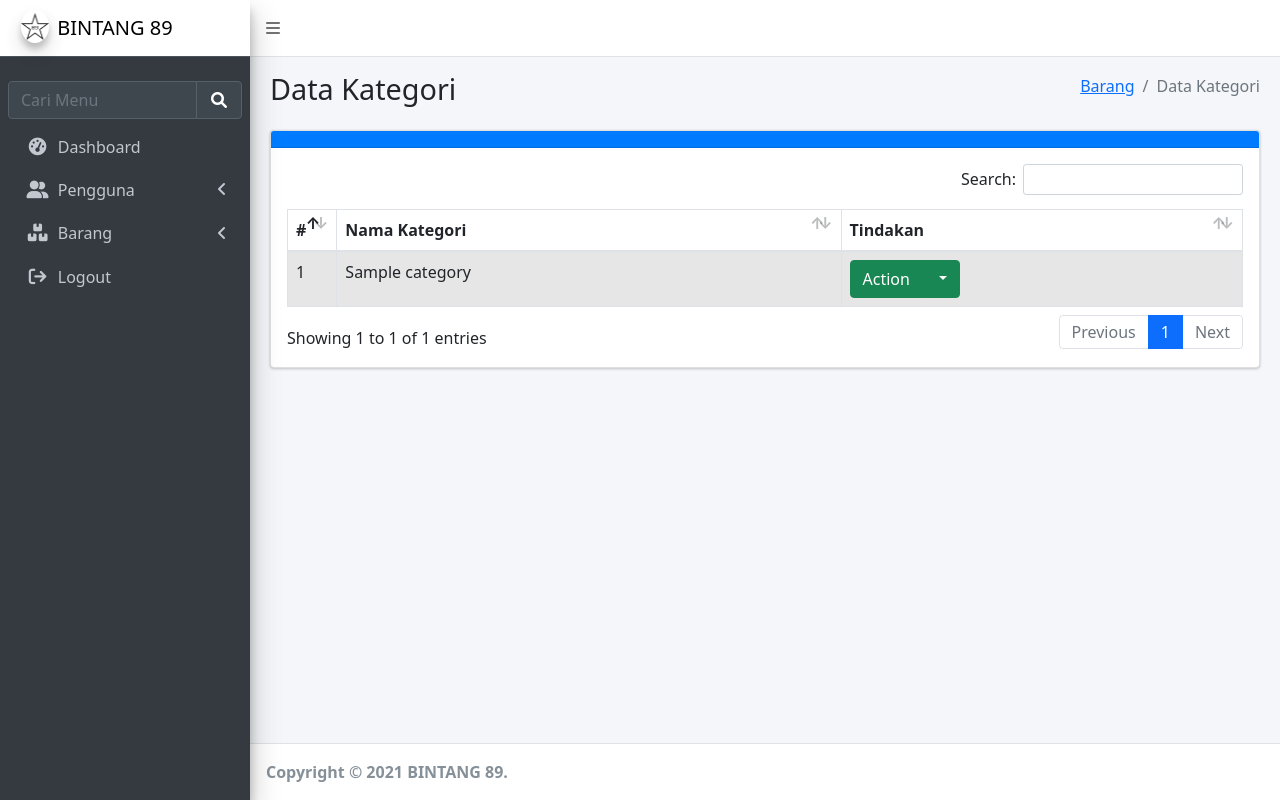
After one commit to tauhid234/inventory, a PHP site: page /pages/admin/kategori_view.php in a window 1280 px wide. The commit adds this page. Run offline with PHP 8.4, Linux system fonts and the light colour scheme; the visitor is signed in with stand-in values (Sample User, id 1); tables that the repository leaves empty or names only in its code hold one stand-in row (values such as "Sample post"); some libraries are stand-ins or nearby versions.

Commit message:
ADD CATEGORY DONE & PROGRESS NEW ITEMS

```diff
--- a/component_temp/header.php
+++ b/component_temp/header.php
@@ -16,6 +16,8 @@
   <meta name="viewport" content="width=device-width, initial-scale=1">
   <meta name="description" content="INVENTORY MANAGEMENT - BINTANG 89">
   <title><?= $title->title();?></title>
+
+  <link rel='shortcut icon' href='../../dist/img/LOGO-BINTANG-89.png'/>
 
   <!-- Google Font: Source Sans Pro -->
   <link rel="stylesheet" href="https://fonts.googleapis.com/css?family=Source+Sans+Pro:300,400,400i,700&display=fallback">
--- a/component_temp/sidebar.php
+++ b/component_temp/sidebar.php
@@ -1,7 +1,7 @@
 <!-- Main Sidebar Container -->
 <aside class="main-sidebar sidebar-dark-primary elevation-4">
     <!-- Brand Logo -->
-    <a href="index3.html" class="brand-link" style="background-color: white;">
+    <a href="dashboard.php" class="brand-link" style="background-color: white;">
       <img src="../../dist/img/LOGO-BINTANG-89.png" alt="INVENTORY Logo" class="brand-image img-circle elevation-3" style="opacity: .8">
       <span class="brand-text font-weight-light" style="color: black;">BINTANG 89</span>
     </a>
@@ -67,6 +67,43 @@
             </ul>
           </li>
           <li class="nav-item">
+            <a href="#" class="nav-link">
+              <i class="nav-icon fas fa-light fa-boxes-stacked"></i>
+              <p>
+                Barang
+                <i class="right fas fa-angle-left"></i>
+              </p>
+            </a>
+            <ul class="nav nav-treeview">
+              <li class="nav-item">
+                <a href="../../pages/admin/barang.php" class="nav-link">
+                  <i class="far fa-circle nav-icon"></i>
+                  <p>Tambah Barang</p>
+                </a>
+              </li>
+              <li class="nav-item">
+                <a href="../../pages/admin/barang_view.php" class="nav-link">
+                  <i class="far fa-circle nav-icon"></i>
+                  <p>Data Barang</p>
+                </a>
+              </li>
+            </ul>
+            <ul class="nav nav-treeview">
+              <li class="nav-item">
+                <a href="../../pages/admin/kategori.php" class="nav-link">
+                  <i class="far fa-circle nav-icon"></i>
+                  <p>Tambah Kategori</p>
+                </a>
+              </li>
+              <li class="nav-item">
+                <a href="../../pages/admin/kategori_view.php" class="nav-link">
+                  <i class="far fa-circle nav-icon"></i>
+                  <p>Data Kategori</p>
+                </a>
+              </li>
+            </ul>
+          </li>
+          <li class="nav-item">
             <a href="../../pages/logout.php" class="nav-link">
               <i class="nav-icon fas fa-solid fa-arrow-right-from-bracket"></i>
               <p>
--- /dev/null
+++ b/controller/CategoryController.php
@@ -0,0 +1,23 @@
+<?php
+require_once('../../model/CategoryModel.php');
+
+class CategoryController{
+
+    var $controller;
+    public function __construct()
+    {
+        $this->controller = new CategoryModel();
+    }
+
+    public function AddController($name_category){
+        return $this->controller->Add($name_category);
+    }
+
+    public function UpdateController($id, $name_category){
+        return $this->controller->Update($id, $name_category);
+    }
+
+    public function DeleteController($id){
+        return $this->controller->Delete($id);
+    }
+}
--- /dev/null
+++ b/model/CategoryModel.php
@@ -0,0 +1,55 @@
+<?php
+require_once('../../server/server.php');
+require_once('../../util/MessageUtil.php');
+
+class CategoryModel{
+
+    var $server;
+    var $output;
+    var $msg;
+
+    public function __construct()
+    {
+        $this->server = new Server();
+        $this->msg = new MessageUtil();
+    }
+
+    public function View(){
+        $data = mysqli_query($this->server->mysql, "SELECT * FROM category");
+        while($d = mysqli_fetch_assoc($data)){
+            $this->output[] = $d;
+        }
+        return $this->output;
+    }
+
+    public function Add($nama_category){
+
+        $name = strtoupper($nama_category);
+        $data = mysqli_query($this->server->mysql, "SELECT * FROM category WHERE name_category = '$name'");
+        $num = mysqli_num_rows($data);
+        if($num == 1){
+            return $this->msg->Warning('Data dengan nama kategori tersebut sudah tersedia');
+        }
+
+        $insert = mysqli_query($this->server->mysql, "INSERT INTO category (id, name_category) VALUES ('', '$name')");
+        return $this->msg->Success('Data kategori berhasil disimpan');
+    }
+
+    public function Update($id, $nama_category){
+
+        $name = strtoupper($nama_category);
+        $cek = mysqli_query($this->server->mysql, "SELECT * FROM category WHERE id = '$id'");
+        $num = mysqli_num_rows($cek);
+        if($num == 0){
+            return $this->msg->Error('Data id tersebut tidak valid');
+        }
+
+        $update = mysqli_query($this->server->mysql, "UPDATE category SET name_category = '$name' WHERE id = '$id'");
+        return $this->msg->Success('Data kategori berhasil di update');
+    }
+
+    public function Delete($id){
+        $data = mysqli_query($this->server->mysql, "DELETE FROM category WHERE id = '$id'");
+        return $this->msg->Success('Data kategori berhasil dihapus');
+    }
+}
--- /dev/null
+++ b/pages/admin/kategori_view.php
@@ -0,0 +1,194 @@
+    <!-- HEADER -->
+    <?php
+        include('../../component_temp/header.php');
+        include('../../model/CategoryModel.php');
+        $model = new CategoryModel();
+    ?>
+    <!-- END HEADER -->
+
+  <!-- NAVBAR -->
+    <?php
+    include('../../component_temp/navbar.php');
+    ?>
+  <!-- END NAVBAR -->
+
+  <!-- SIDEBAR -->
+    <?php
+    include('../../component_temp/sidebar.php');
+    ?>
+  <!-- END SIDEBAR -->
+
+  <?php
+  include('../../controller/CategoryController.php');
+  $alert = "";
+
+  $controller = new CategoryController();
+
+  if(isset($_POST['update'])){
+    $id = $_POST['id'];
+    $name_category = $_POST['name_kategori'];
+
+    $alert = $controller->UpdateController($id, $name_category);
+  }
+
+  if(isset($_POST['hapus'])){
+    $id = $_POST['id'];
+    $alert = $controller->DeleteController($id);
+  }
+  ?>
+
+  <!-- Content Wrapper. Contains page content -->
+  <div class="content-wrapper">
+    <!-- Content Header (Page header) -->
+    <div class="content-header">
+      <div class="container-fluid">
+        <div class="row mb-2">
+          <div class="col-sm-6">
+            <h1 class="m-0">Data Kategori</h1>
+          </div><!-- /.col -->
+          <div class="col-sm-6">
+            <ol class="breadcrumb float-sm-right">
+              <li class="breadcrumb-item"><a href="#">Barang</a></li>
+              <li class="breadcrumb-item active">Data Kategori</li>
+            </ol>
+          </div><!-- /.col -->
+        </div><!-- /.row -->
+        <?= $alert; ?>
+      </div><!-- /.container-fluid -->
+    </div>
+    <!-- /.content-header -->
+
+    <!-- Main content -->
+    <section class="content">
+      <div class="container-fluid">
+        <!-- Small boxes (Stat box) -->
+        <div class="row">
+          <div class="col-md-12">
+            <div class="card card-primary">
+                <div class="card-header">
+                </div>
+              <!-- /.card-header -->
+              <div class="card-body">
+                <table class="table table-bordered table-striped" id="example1">
+                  <thead>
+                    <tr>
+                      <th style="width: 10px">#</th>
+                      <th>Nama Kategori</th>
+                      <th>Tindakan</th>
+                    </tr>
+                  </thead>
+                  <tbody>
+                    <?php
+                      $no = 1;
+                      foreach($model->View() as $data){
+                    ?>
+                    <tr>
+                      <td><?= $no++; ?></td>
+                      <td><?= $data['name_category']; ?></td>
+                      <td>
+                        <div class="btn-group">
+                          <button type="button" class="btn btn-success">Action</button>
+                          <button type="button" class="btn btn-success dropdown-toggle" data-toggle="dropdown">
+                            <span class="sr-only">Toggle Dropdown</span>
+                          </button>
+                          <div class="dropdown-menu" role="menu">
+                            <a class="dropdown-item" href="#" data-toggle="modal" data-target="#modal-edit-<?= $data['id']; ?>">EDIT</a>
+                            <a class="dropdown-item" href="#" data-toggle="modal" data-target="#modal-hapus-<?= $data['id']; ?>">HAPUS</a>
+                        </div>
+                      </td>
+                    </tr>
+
+
+                    <!-- MODAL -->
+                    <div class="modal fade" id="modal-edit-<?= $data['id'];?>">
+                      <div class="modal-dialog modal-xl modal-dialog-scrollable">
+                        <div class="modal-content">
+                          <div class="modal-header">
+                            <h4 class="modal-title">EDIT DATA</h4>
+                            <button type="button" class="close" data-dismiss="modal" aria-label="Close">
+                              <span aria-hidden="true">&times;</span>
+                            </button>
+                          </div>
+                          <div class="modal-body">
+                            <div class="row">
+                              <div class="col-md-12">
+                              <div class="card card-warning">
+                                  <div class="card-header">
+                                  </div>
+                                  <!-- /.card-header -->
+                                  <div class="card-body">
+                                    <form method="post" action="">
+                                      <div class="row">
+                                        <div class="col-sm-12">
+                                          <!-- text input -->
+                                          <div class="form-group">
+                                            <label>Nama Kategori <span style="color: red;">*</span></label>
+                                            <input type="text" class="form-control" name="name_kategori" value="<?= $data['name_category']; ?>" required>
+                                            <input hidden type="text" class="form-control" name="id" value="<?= $data['id']; ?>">
+                                          </div>
+                                        </div>
+                                      </div>
+                                      <div class="justify-content-between">
+                                        <button type="submit" name="update" class="btn btn-primary">Simpan Perubahan</button>
+                                        <button type="button" class="btn btn-secondary" data-dismiss="modal">Batal</button>
+                                      </div>
+                                    </form>
+                                  </div>
+                                  <!-- /.card-body -->
+                                </div>
+                              </div>
+                            </div>
+                          </div>
+                        </div>
+                        <!-- /.modal-content -->
+                      </div>
+                      <!-- /.modal-dialog -->
+                    </div>
+                    <!-- /.modal -->
+
+
+                    <!-- MODAL DELETE -->
+                    <div class="modal fade" id="modal-hapus-<?= $data['id']; ?>">
+                      <div class="modal-dialog">
+                        <form method="post" action="">
+                          <div class="modal-content">
+                            <div class="modal-header">
+                              <h4 class="modal-title">Konfirmasi Hapus</h4>
+                              <button type="button" class="close" data-dismiss="modal" aria-label="Close">
+                                <span aria-hidden="true">&times;</span>
+                              </button>
+                            </div>
+                            <div class="modal-body">
+                              <input type="text" hidden name="id" class="form-control" value="<?= $data['id'];?>">
+                              <p>Apakah anda yakin ingin menghapus data nama kategori <b><?= $data['name_category']; ?></b> ?</p>
+                            </div>
+                            <div class="modal-footer justify-content-between">
+                              <button type="button" class="btn btn-default" data-dismiss="modal">Batal</button>
+                              <button type="submit" name="hapus" class="btn btn-danger">Hapus</button>
+                            </div>
+                          </div>
+                        </form>
+                        <!-- /.modal-content -->
+                      </div>
+                      <!-- /.modal-dialog -->
+                    </div>
+                    <!-- END MODAL DELETE -->
+
+                    <?php
+                     } ?>
+                  </tbody>
+                </table>
+              </div>
+            </div>
+          </div>
+      </div><!-- /.container-fluid -->
+    </section>
+    <!-- /.content -->
+  </div>
+  <!-- /.content-wrapper -->
+
+  <!-- FOOTER -->
+    <?php
+    include('../../component_temp/footer.php');
+    ?>
+  <!-- END FOOTER -->
--- a/server/server.php
+++ b/server/server.php
@@ -2,10 +2,10 @@
 
 class Server{
 
-    var $host = "localhost";
-    var $user = "root";
-    var $pass = "";
-    var $db = "bintang_89";
+    var $host = "31.220.110.151";
+    var $user = "u232684745_development";
+    var $pass = "Development01";
+    var $db = "u232684745_development";
 
     var $mysql;
 
```
Also changed, not shown: pages/admin/barang.php (added, +147 -0 lines), pages/admin/barang_view.php (added, +84 -0 lines), pages/admin/kategori.php (added, +100 -0 lines).
